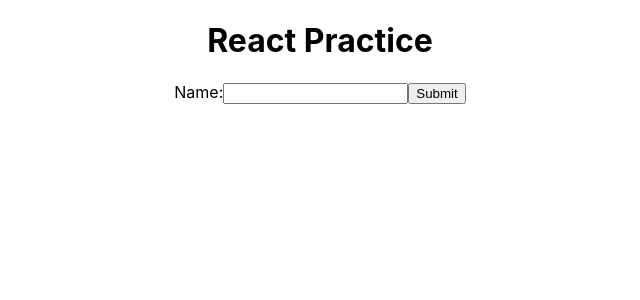
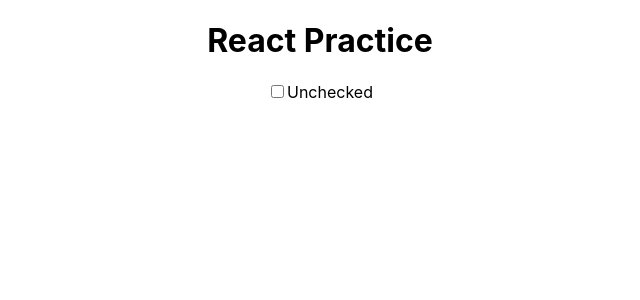
Before and after one commit to kjh311/real-react-app, a React (Create React App) app: page / in a window 1280 px wide. Shown: the top 300 px of the page, without its empty margins (320-960 px from the left). Built offline with nearby package versions, Linux system fonts and the light colour scheme.

Commit message:
checkbox

```diff
--- a/src/App.js
+++ b/src/App.js
@@ -5,6 +5,7 @@ import ImageGallery from "./ImageGallery";
 import Counter from "./Counter";
 import Test from "./Test";
 import NameForm from "./NameForm";
+import CheckBox from "./CheckBox";
 
 function App() {
   return (
@@ -14,7 +15,8 @@ function App() {
 
       {/* <ImageGallery /> */}
       {/* <Counter /> */}
-      <NameForm />
+      {/* <NameForm /> */}
+      <CheckBox />
     </div>
   );
 }
--- /dev/null
+++ b/src/CheckBox.js
@@ -0,0 +1,18 @@
+import React, { useState } from "react";
+
+function CheckBox() {
+  const [isChecked, setIsCheck] = useState(false);
+
+  const toggleCheckBox = () => {
+    setIsCheck(!isChecked);
+  };
+
+  return (
+    <div>
+      <input type="checkbox" checked={isChecked} onChange={toggleCheckBox} />
+      <label>{isChecked ? "Checked" : "Unchecked"}</label>
+    </div>
+  );
+}
+
+export default CheckBox;
```
